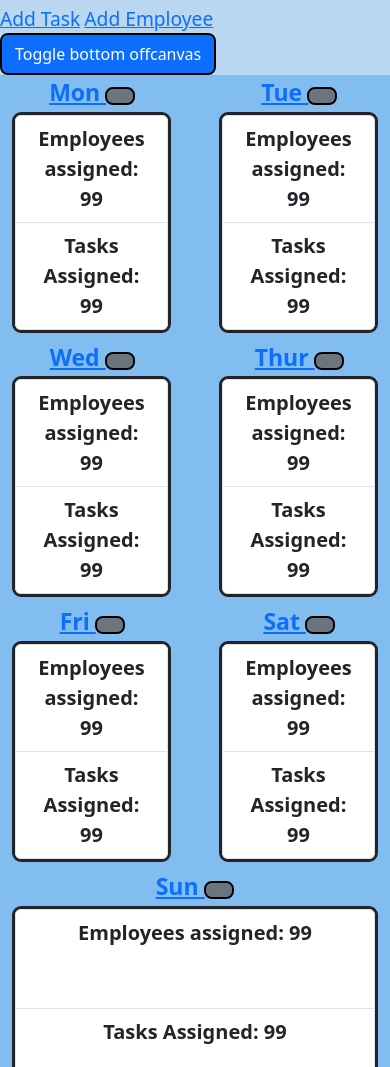
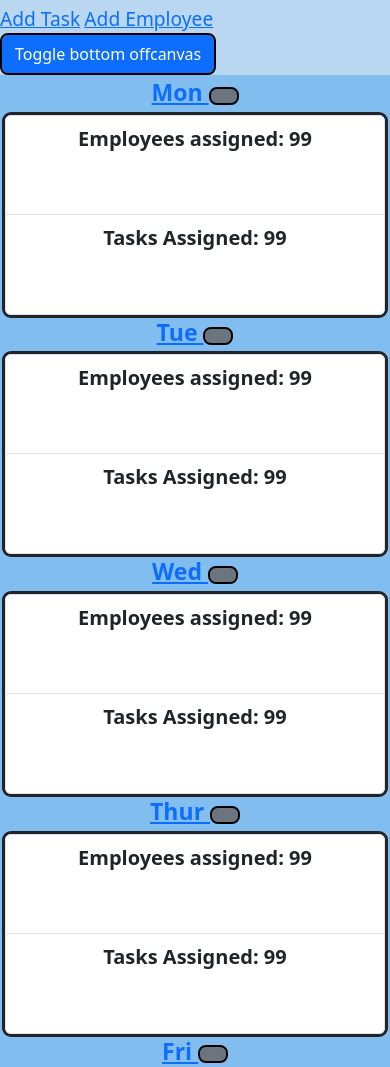
Before and after one commit to fluviangumbo/Management-Calendar, a plain HTML site: page index.html in a window 390 px wide. Shown: the part 33-1100 px from the top of the page. Drawn offline with nearby package versions, Linux system fonts and the light colour scheme.

Commit message:
set up basic responsiveness with bootstrap, see comments and docs.

```diff
--- a/index.html
+++ b/index.html
@@ -26,8 +26,10 @@
     </header>
     <section class="weekschedule">
         <div class="daycontainer text-center">
-            <div class="row" id="weekday">
-                <div class="col">
+            <!--justify-content-center(or space between, start, end etc. sets the
+            positioning of the boxes, hence why the sunday box is now centered.)-->
+            <div class="row justify-content-center" id="weekday">
+                <div class="col-sm-6 col-md-6 col-lg-6 col-xl col-xxl">
                     <a href="#modalDay" data-bs-toggle="modal" data-bs-target="#modalDay">
                         Mon
                     </a>
@@ -37,7 +39,11 @@
                         <li class="list-group-item">Tasks Assigned: 99</li>
                     </ul>
                 </div>
-                <div class="col">
+                <!--col-sm-6 states window size equal to or greater than 576px will
+                have a width of 6 out of 12. see bs docs on breakpoints for details
+                https://getbootstrap.com/docs/5.3/layout/breakpoints/#available-breakpoints
+                col- defaults to 12 for each set size.-->
+                <div class="col-sm-6 col-md-6 col-lg-6 col-xl col-xxl">
                     <a href="#modalDay" data-bs-toggle="modal" data-bs-target="#modalDay">
                         Tue
                     </a>
@@ -47,7 +53,7 @@
                         <li class="list-group-item">Tasks Assigned: 99</li>
                     </ul>
                 </div>
-                <div class="col">
+                <div class="col-sm-6 col-md-6 col-lg-6 col-xl col-xxl">
                     <a href="#modalDay" data-bs-toggle="modal" data-bs-target="#modalDay">
                         Wed
                     </a>
@@ -57,7 +63,7 @@
                         <li class="list-group-item">Tasks Assigned: 99</li>
                     </ul>
                 </div>
-                <div class="col">
+                <div class="col-sm-6 col-md-6 col-lg-6 col-xl col-xxl">
                     <a href="#modalDay" data-bs-toggle="modal" data-bs-target="#modalDay">
                         Thur
                     </a>
@@ -67,7 +73,7 @@
                         <li class="list-group-item">Tasks Assigned: 99</li>
                     </ul>
                 </div>
-                <div class="col">
+                <div class="col-sm-6 col-md-6 col-lg-6 col-xl col-xxl">
                     <a href="#modalDay" data-bs-toggle="modal" data-bs-target="#modalDay">
                         Fri
                     </a>
@@ -77,7 +83,7 @@
                         <li class="list-group-item">Tasks Assigned: 99</li>
                     </ul>
                 </div>
-                <div class="col">
+                <div class="col-sm-6 col-md-6 col-lg-6 col-xl col-xxl">
                     <a href="#modalDay" class="" data-bs-toggle="modal" data-bs-target="#modalDay">
                         Sat
                     </a>
@@ -87,7 +93,7 @@
                         <li class="list-group-item">Tasks Assigned: 99</li>
                     </ul>
                 </div>
-                <div class="col">
+                <div class="col-sm-7 col-md-7 col-lg-7 col-xl col-xxl">
                     <a href="#modalDay" class="" data-bs-toggle="modal" data-bs-target="#modalDay">
                         Sun
                     </a>
```
